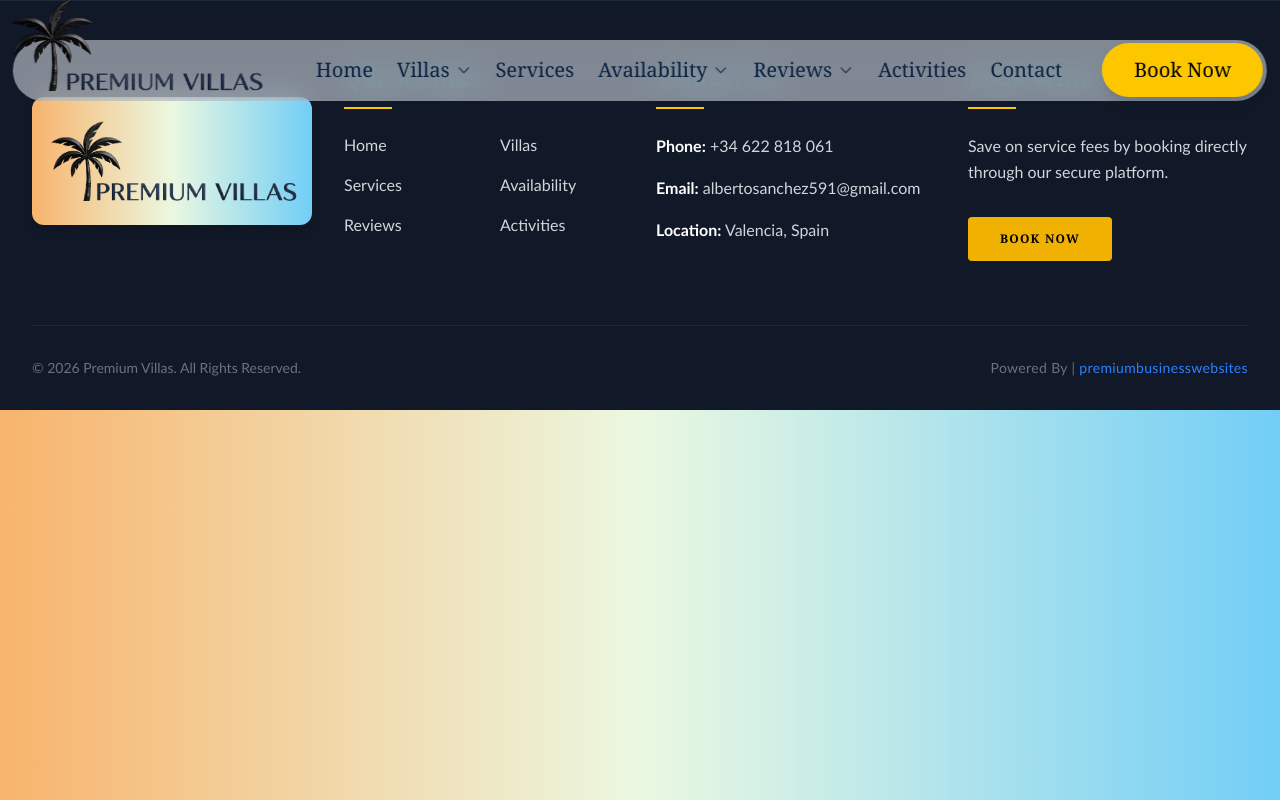
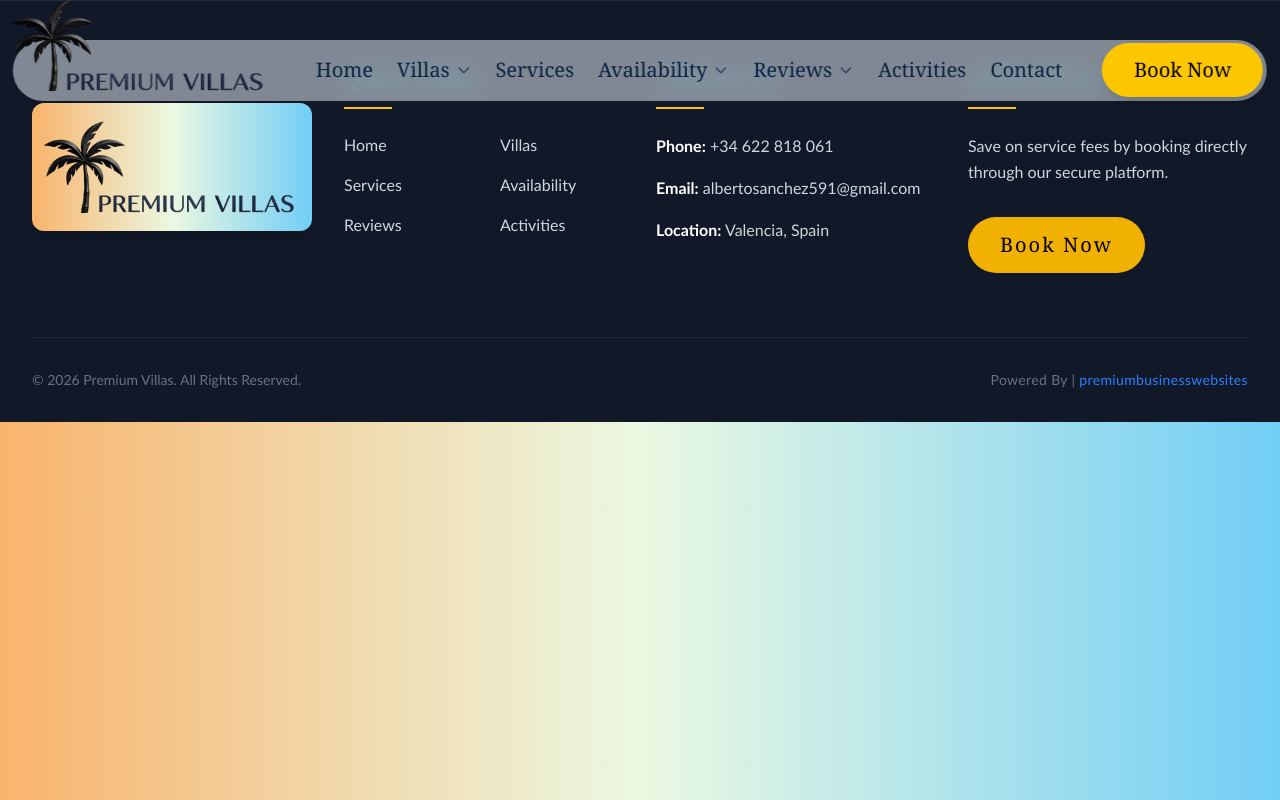
Before and after one commit to deepakbareth/Two-Villas, a React (Vite) app: page / in a window 1280 px wide. Built offline with nearby package versions, Linux system fonts and the light colour scheme.

Commit message:
footer logo fix

```diff
--- a/src/Components/Home/PropertiesSection/PropertyCard.jsx
+++ b/src/Components/Home/PropertiesSection/PropertyCard.jsx
@@ -60,7 +60,7 @@ const PropertyCard = ({ property, index }) => {
             Explore
           </button>
 
-          <button className="flex items-center gap-2 text-[#c4a661] uppercase tracking-widest text-xs font-bold group">
+          <button className="flex items-center justify-center gap-2 text-[#c4a661] uppercase tracking-widest text-xs font-bold group">
             <svg xmlns="http://www.w3.org/2000/svg" width="16" height="16" viewBox="0 0 24 24" fill="none" stroke="currentColor" strokeWidth="2" strokeLinecap="round" strokeLinejoin="round"><rect width="18" height="18" x="3" y="4" rx="2" ry="2" /><line x1="16" x2="16" y1="2" y2="6" /><line x1="8" x2="8" y1="2" y2="6" /><line x1="3" x2="21" y1="10" y2="10" /></svg>
             <span className="border-b border-transparent group-hover:border-[#c4a661] md:text-xl text-sm transition-all">Book Now</span>
           </button>
--- a/src/Components/Home/banner/Hero.jsx
+++ b/src/Components/Home/banner/Hero.jsx
@@ -57,8 +57,7 @@ const BeautifulSlider = ({ images, title, delay = 0, links, videoSrc }) => {
     };
 
     return (
-        <div className="relative w-full  aspect-square sm:aspect-[4/3.1] rounded-xl overflow-hidden shadow-[0_10px_40px_-10px_rgba(0,0,0,0.15)] group bg-black">
-
+        <div className="relative w-full aspect-square sm:aspect-[4/3.1] rounded-xl overflow-hidden shadow-[0_10px_40px_-10px_rgba(0,0,0,0.15)] group bg-transparent isolate transform-gpu">
             {/* --- Modern Frosted Glass Anchor Buttons --- */}
             <div className="absolute top-2 font-serif  left-1/2 -translate-x-1/2 z-30 flex items-center justify-center    px-4 py-2.5  w-auto whitespace-nowrap">
                 <Link
@@ -143,17 +142,18 @@ const BeautifulSlider = ({ images, title, delay = 0, links, videoSrc }) => {
                 <button
                     onClick={toggleVideo}
                     // Removed fixed w-10 h-10. Added padding (px-4 py-2) and gap-2
-                    className="px-4 py-2 md:px-5 md:py-2.5 rounded-xl bg-white/20 backdrop-blur-md flex items-center justify-center gap-2 text-white hover:bg-white/40 transition-colors shadow-[0_4px_15px_rgba(0,0,0,0.3)] cursor-pointer"
+                    className="px-4 py-2 md:px-5 md:py-2.5  flex items-center justify-center gap-2 text-white transition-colors  cursor-pointer"
                 >
                     {isPlaying ? (
                         <>
-                            <span className="text-sm md:text-base font-medium tracking-wide">Pause</span>
-                            <Pause fill="currentColor" stroke="none" className="md:w-4 md:h-4 w-3 h-3" />
+                            <span
+                                className="text-sm md:text-xl font-medium tracking-wide  hover:text-white/80   [text-shadow:6px_5px_4px_rgba(0,0,0,5)]">Pause</span>
+                            <Pause fill="currentColor" stroke="none" className="md:w-6 md:h-6 w-5 h-5" />
                         </>
                     ) : (
                         <>
-                            <span className="text-sm md:text-base font-medium tracking-wide">Play</span>
-                            <Play fill="currentColor" stroke="none" className="md:w-4 md:h-4 w-3 h-3" />
+                            <span className="text-sm md:text-xl font-medium tracking-wide  hover:text-white/80   [text-shadow:0px_5px_4px_rgba(0,0,0,5)]">Play</span>
+                            <Play fill="currentColor" stroke="none" className="md:w-6 md:h-6 w-5 h-5" />
                         </>
                     )}
                 </button>
--- a/src/Components/Layout/Footer.jsx
+++ b/src/Components/Layout/Footer.jsx
@@ -1,6 +1,6 @@
 import React from 'react';
 import { Link } from 'react-router-dom'; // Assuming you are using React Router
-import logo from '../../assets/home/websiteLogo2.png';
+import logo from '../../assets/home/websiteLogo4.png';
 
 const Footer = () => {
   return (
@@ -16,7 +16,7 @@ const Footer = () => {
               <img
                 src={logo}
                 alt="Two Villas Logo"
-                className="h-32  object-contain drop-shadow-lg rounded-xl bg-[linear-gradient(0.25turn,#f8b46c,#ebf8e1,#71cef6)]"
+                className="h-32 p-3  object-contain drop-shadow-lg rounded-xl bg-[linear-gradient(0.25turn,#f8b46c,#ebf8e1,#71cef6)]"
               // Note: 'brightness-0 invert' makes a black logo white for the dark background.
               // Remove those 2 classes if your logo is already white/transparent!
               />
@@ -95,7 +95,9 @@ const Footer = () => {
             <p className="text-gray-300 font-light leading-relaxed mb-8">
               Save on service fees by booking directly through our secure platform.
             </p>
-            <button className="bg-yellow-500 font-serif text-black px-8 py-3.5 font-bold text-xs tracking-widest uppercase rounded hover:bg-yellow-500 hover:shadow-lg transition-all duration-300">
+            <button
+              className="bg-yellow-500 font-serif text-black px-8 py-3.5  text-xl tracking-widest  rounded-full hover:bg-yellow-500 hover:shadow-lg transition-all duration-300"
+            >
               Book  Now
             </button>
           </div>
```
